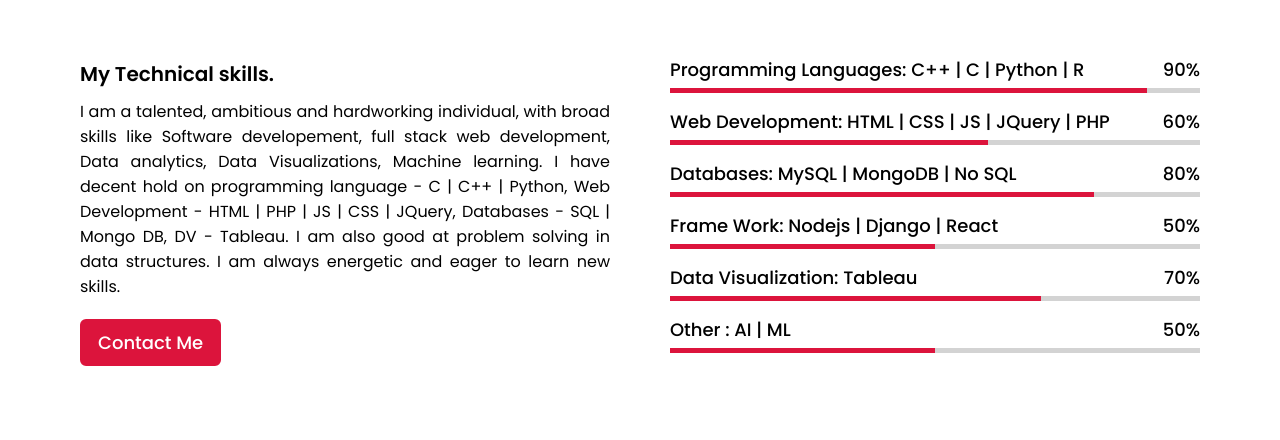
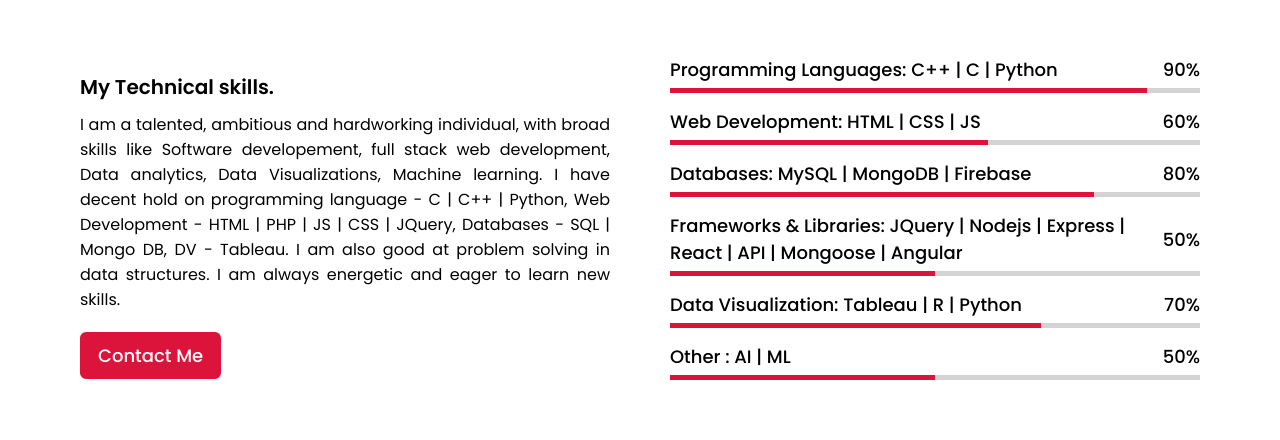
Before and after one commit to ganesh-6/ganesh-6.github.io, a plain HTML site: page skills.html in a window 1280 px wide. Shown: the part 170-610 px from the top of the page. Drawn offline with nearby package versions, Linux system fonts and the light colour scheme.

Commit message:
Update skills.html

```diff
--- a/skills.html
+++ b/skills.html
@@ -48,35 +48,35 @@
                 <div class="column right">
                     <div class="bars">
                         <div class="info">
-                            <span>Programming Languages: C++ | C | Python | R </span>
+                            <span>Programming Languages: C++ | C | Python </span>
                             <span>90%</span>
                         </div>
                         <div class="line html"></div>
                     </div>
                     <div class="bars">
                         <div class="info">
-                            <span>Web Development: HTML | CSS | JS | JQuery | PHP</span>
+                            <span>Web Development: HTML | CSS | JS</span>
                             <span>60%</span>
                         </div>
                         <div class="line css"></div>
                     </div>
                     <div class="bars">
                         <div class="info">
-                            <span>Databases: MySQL | MongoDB | No SQL</span>
+                            <span>Databases: MySQL | MongoDB | Firebase</span>
                             <span>80%</span>
                         </div>
                         <div class="line js"></div>
                     </div>
                     <div class="bars">
                         <div class="info">
-                            <span>Frame Work: Nodejs | Django | React</span>
+                            <span>Frameworks & Libraries: JQuery | Nodejs | Express | React | API | Mongoose | Angular</span>
                             <span>50%</span>
                         </div>
                         <div class="line php"></div>
                     </div>
                     <div class="bars">
                         <div class="info">
-                            <span>Data Visualization: Tableau</span>
+                            <span>Data Visualization: Tableau | R | Python</span>
                             <span>70%</span>
                         </div>
                         <div class="line mysql"></div>
```
